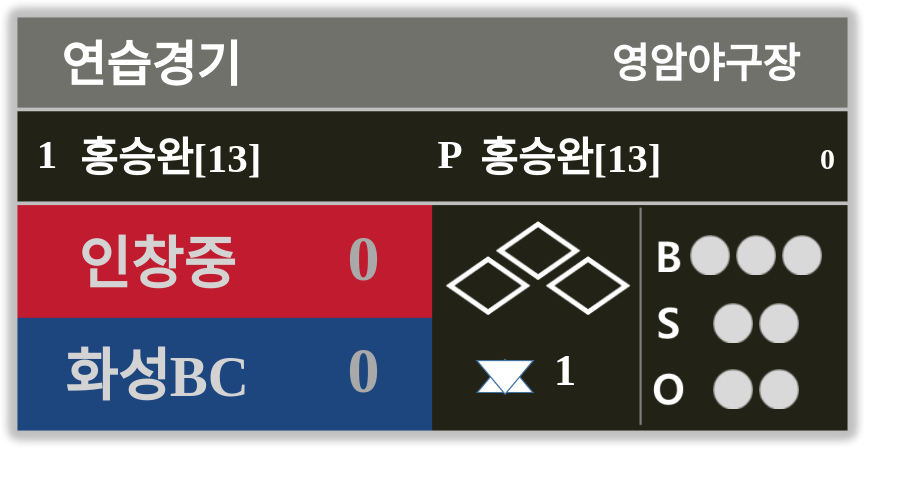
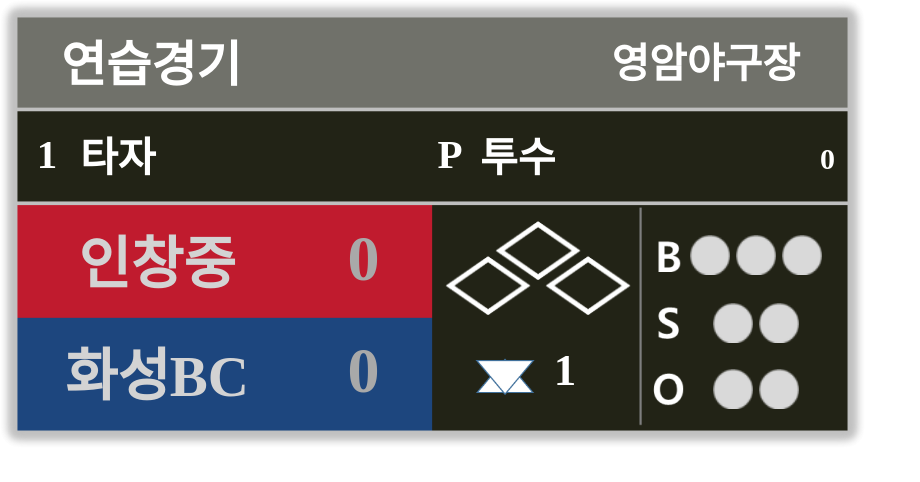
Before and after one commit to xenotech/Baseballrev1, a plain HTML site: page index.html in a window 1280 px wide. Shown: the whole page, without its empty margins (0-920 px from the left). Drawn offline with Linux system fonts and the light colour scheme.

Commit message:
기본이름 변경
기본이름 변경

```diff
--- a/index.html
+++ b/index.html
@@ -342,10 +342,10 @@
 	<div id="GamePlace-text">영암야구장</div>
 
 	<div id="BatterIndex-text"; onclick="Nextbatter();">1</div>
-	<div id="BatterName-text"; onclick="ChangebatterPlus();">홍승완[13]</div>
+	<div id="BatterName-text"; onclick="ChangebatterPlus();">타자</div>
 
 	<div id="PitcherIndex-text"; onclick="ChangePitcherMinus();">P</div>
-	<div id="PitcherName-text"; onclick="ChangePitcherPlus();">홍승완[13]</div>
+	<div id="PitcherName-text"; onclick="ChangePitcherPlus();">투수</div>
 
 	<div id="TeamA-text"; onclick="ScoreMinusA();">인창중</div>
 	<div id="TeamAScore-text"; align="center"; onclick="ScorePlusA();">0</div>
```
